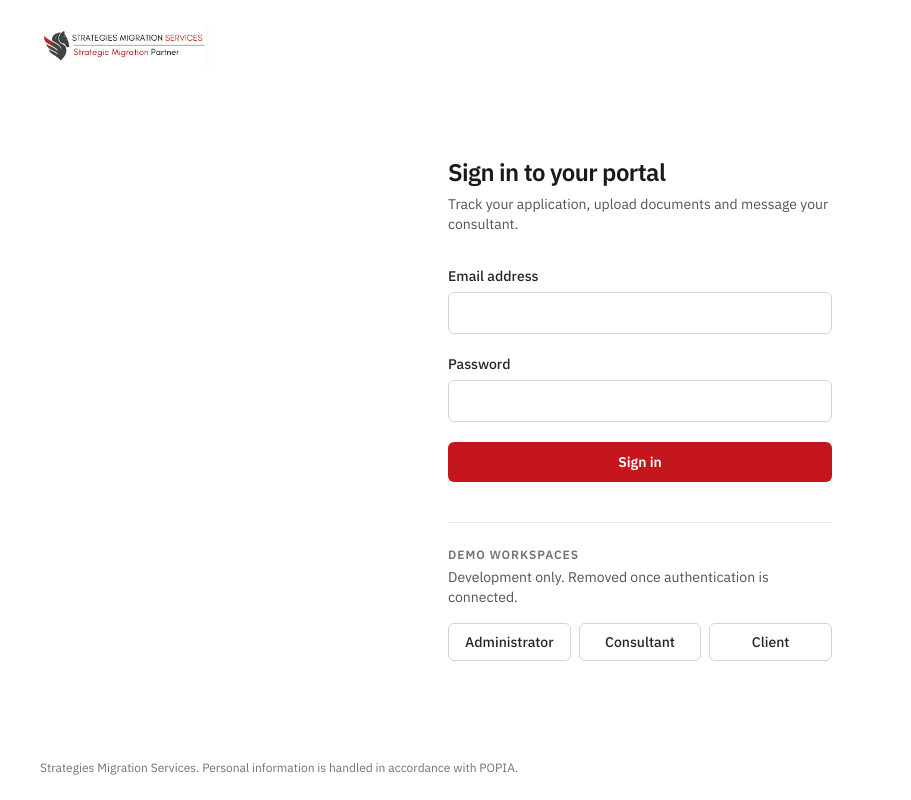
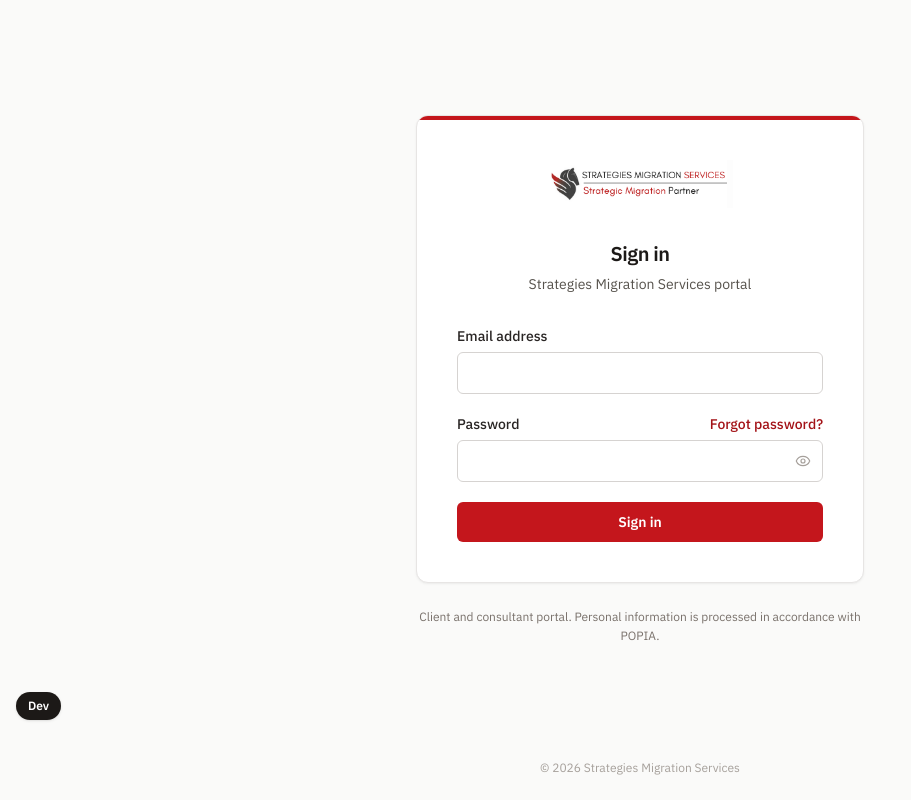
Before and after one commit to Muthambi-Mbulungeni/final-project-api, a React (Vite) app in the folder strategies-web/: page /login in a window 1280 px wide. Shown: the whole page, without its empty margins (0-911 px from the left). Built offline with nearby package versions, Linux system fonts and the light colour scheme.

Commit message:
feat(web): redesigned sign-in with password toggle and caps lock warning, forgot password page, dev-only workspace switcher

```diff
--- a/strategies-web/src/App.jsx
+++ b/strategies-web/src/App.jsx
@@ -1,4 +1,5 @@
 import { Navigate, Route, Routes } from 'react-router-dom'
+import DevRoleSwitcher from './components/dev/DevRoleSwitcher'
 import AppShell from './components/layout/AppShell'
 import { NAVIGATION } from './config/navigation'
 import { getSession, ROLES } from './lib/session'
@@ -9,6 +10,7 @@
 import ClientDashboard from './pages/client/ClientDashboard'
 import ConsultantDashboard from './pages/consultant/ConsultantDashboard'
 import LeadTriage from './pages/consultant/LeadTriage'
+import ForgotPassword from './pages/ForgotPassword'
 import Login from './pages/Login'
 import ModulePlaceholder from './pages/ModulePlaceholder'
 import NotFound from './pages/NotFound'
@@ -45,9 +47,11 @@
 
 export default function App() {
   return (
+    <>
       <Routes>
         <Route path="/" element={<HomeRedirect />} />
         <Route path="/login" element={<Login />} />
+        <Route path="/forgot-password" element={<ForgotPassword />} />
 
         <Route element={<RequireRole role="admin" />}>
           <Route path="/admin" element={<AppShell role="admin" />}>
@@ -72,5 +76,8 @@
 
         <Route path="*" element={<NotFound />} />
       </Routes>
+
+      <DevRoleSwitcher />
+    </>
   )
 }
--- /dev/null
+++ b/strategies-web/src/components/dev/DevRoleSwitcher.jsx
@@ -0,0 +1,50 @@
+import { useState } from 'react'
+import { useNavigate } from 'react-router-dom'
+import { ROLES, startDevSession } from '../../lib/session'
+
+// Development-only shortcut to open each role's workspace before real sign-in exists.
+// Vite sets import.meta.env.DEV to false in production builds, so this never ships.
+export default function DevRoleSwitcher() {
+  const [open, setOpen] = useState(false)
+  const navigate = useNavigate()
+
+  if (!import.meta.env.DEV) return null
+
+  function enterAs(role) {
+    startDevSession(role)
+    setOpen(false)
+    navigate(ROLES[role].home, { replace: true })
+  }
+
+  return (
+    <div className="fixed bottom-20 left-4 z-50 flex flex-col items-start gap-2">
+      {open && (
+        <div role="menu" className="w-52 rounded-lg border border-stone-200 bg-white p-1.5 shadow-md shadow-stone-900/10">
+          <p className="px-2.5 pt-1.5 pb-1 text-[11px] font-semibold uppercase tracking-[0.08em] text-stone-500">
+            Open workspace as
+          </p>
+          {Object.values(ROLES).map((role) => (
+            <button
+              key={role.key}
+              type="button"
+              role="menuitem"
+              onClick={() => enterAs(role.key)}
+              className="block w-full rounded-md px-2.5 py-1.5 text-left text-sm text-stone-800 hover:bg-stone-100"
+            >
+              {role.label}
+            </button>
+          ))}
+        </div>
+      )}
+      <button
+        type="button"
+        onClick={() => setOpen((current) => !current)}
+        aria-expanded={open}
+        aria-haspopup="menu"
+        className="rounded-full bg-stone-900 px-3 py-1.5 text-xs font-semibold text-white shadow-sm hover:bg-stone-800"
+      >
+        Dev
+      </button>
+    </div>
+  )
+}
--- /dev/null
+++ b/strategies-web/src/components/layout/AuthLayout.jsx
@@ -0,0 +1,28 @@
+import logo from '../../assets/strategies-logo.png'
+
+// Centred card layout shared by the sign-in and password reset pages.
+export default function AuthLayout({ children }) {
+  const year = new Date().getFullYear()
+
+  return (
+    <div className="flex min-h-screen flex-col bg-stone-50">
+      <main className="flex flex-1 items-center justify-center px-4 py-12 sm:px-6">
+        <div className="w-full max-w-md">
+          <div className="overflow-hidden rounded-xl border border-stone-200 bg-white shadow-sm shadow-stone-900/5">
+            <div className="h-1 bg-brand-600" aria-hidden="true" />
+            <div className="px-6 py-10 sm:px-10">
+              <img src={logo} alt="Strategies Migration Services" className="mx-auto h-12 w-auto" />
+              <div className="mt-8">{children}</div>
+            </div>
+          </div>
+
+          <p className="mt-6 text-center text-xs leading-relaxed text-stone-500">
+            Client and consultant portal. Personal information is processed in accordance with POPIA.
+          </p>
+        </div>
+      </main>
+
+      <footer className="pb-6 text-center text-xs text-stone-400">© {year} Strategies Migration Services</footer>
+    </div>
+  )
+}
--- /dev/null
+++ b/strategies-web/src/components/ui/TextField.jsx
@@ -0,0 +1,31 @@
+import { inputClasses } from './fieldStyles'
+
+// Labelled text input with an optional error message and an optional
+// element beside the label (e.g. a "Forgot password?" link).
+export default function TextField({ id, label, error, labelAction, ...inputProps }) {
+  const errorId = `${id}-error`
+
+  return (
+    <div>
+      <div className="flex items-center justify-between gap-4">
+        <label htmlFor={id} className="block text-sm font-medium text-stone-800">
+          {label}
+        </label>
+        {labelAction}
+      </div>
+      <input
+        id={id}
+        name={id}
+        aria-invalid={Boolean(error)}
+        aria-describedby={error ? errorId : undefined}
+        className={`mt-1.5 ${inputClasses(Boolean(error))}`}
+        {...inputProps}
+      />
+      {error && (
+        <p id={errorId} className="mt-1.5 text-sm text-brand-700">
+          {error}
+        </p>
+      )}
+    </div>
+  )
+}
--- /dev/null
+++ b/strategies-web/src/components/ui/fieldStyles.js
@@ -0,0 +1,8 @@
+// Classes for text inputs, with an error variant.
+export function inputClasses(hasError) {
+  return `block w-full rounded-md border bg-white px-3 py-2.5 text-sm text-stone-900 placeholder:text-stone-400 focus:outline-none focus:ring-2 ${
+    hasError
+      ? 'border-brand-600 focus:ring-brand-600/20'
+      : 'border-stone-300 focus:border-stone-500 focus:ring-stone-900/10'
+  }`
+}
--- /dev/null
+++ b/strategies-web/src/lib/authMessages.js
@@ -0,0 +1,19 @@
+// Turns a failed sign-in request into a message for the person signing in.
+// Deliberately never reveals whether the email or the password was wrong.
+export function signInErrorMessage(error) {
+  switch (error?.status) {
+    case 400:
+    case 401:
+      return 'The email address or password is incorrect.'
+    case 403:
+      return 'This account is not active. Contact your consultant or the practice administrator.'
+    case 404:
+    case 405:
+    case 501:
+      return 'Sign-in is temporarily unavailable. Please try again later.'
+    case 429:
+      return 'Too many sign-in attempts. Wait a minute and try again.'
+    default:
+      return error?.message || 'Sign-in failed. Please try again.'
+  }
+}
--- /dev/null
+++ b/strategies-web/src/lib/validation.js
@@ -0,0 +1,18 @@
+const EMAIL_PATTERN = /^[^\s@]+@[^\s@]+\.[^\s@]+$/
+
+// Returns an error message for an email address, or undefined when it is valid.
+export function emailError(value) {
+  const email = (value ?? '').trim()
+  if (!email) return 'Enter your email address.'
+  if (!EMAIL_PATTERN.test(email)) return 'Enter a valid email address, like name@example.com.'
+  return undefined
+}
+
+// Returns { field: message } for each invalid sign-in field. Empty when valid.
+export function validateSignIn({ email, password }) {
+  const errors = {}
+  const emailMessage = emailError(email)
+  if (emailMessage) errors.email = emailMessage
+  if (!password) errors.password = 'Enter your password.'
+  return errors
+}
--- /dev/null
+++ b/strategies-web/src/pages/ForgotPassword.jsx
@@ -0,0 +1,114 @@
+import { useState } from 'react'
+import { Link } from 'react-router-dom'
+import { ArrowLeft } from 'lucide-react'
+import AuthLayout from '../components/layout/AuthLayout'
+import TextField from '../components/ui/TextField'
+import { apiPost } from '../lib/api'
+import { useDocumentTitle } from '../lib/useDocumentTitle'
+import { emailError } from '../lib/validation'
+
+function BackToSignIn() {
+  return (
+    <Link
+      to="/login"
+      className="inline-flex items-center gap-1.5 text-sm font-medium text-stone-600 hover:text-stone-900"
+    >
+      <ArrowLeft className="size-4" strokeWidth={1.75} aria-hidden="true" />
+      Back to sign in
+    </Link>
+  )
+}
+
+export default function ForgotPassword() {
+  useDocumentTitle('Reset password')
+  const [email, setEmail] = useState('')
+  const [fieldError, setFieldError] = useState('')
+  const [formError, setFormError] = useState('')
+  const [submitting, setSubmitting] = useState(false)
+  const [sentTo, setSentTo] = useState('')
+
+  function handleChange(event) {
+    setEmail(event.target.value)
+    setFieldError('')
+    setFormError('')
+  }
+
+  async function handleSubmit(event) {
+    event.preventDefault()
+    const message = emailError(email)
+    if (message) {
+      setFieldError(message)
+      return
+    }
+
+    setSubmitting(true)
+    setFormError('')
+
+    try {
+      await apiPost('/api/auth/forgot-password', { email: email.trim() })
+      setSentTo(email.trim())
+    } catch (error) {
+      setFormError(
+        error.status === 429 ? 'Too many requests. Wait a minute and try again.' : error.message,
+      )
+    } finally {
+      setSubmitting(false)
+    }
+  }
+
+  // The same confirmation is shown whether or not the account exists,
+  // so the form cannot be used to discover which emails are registered.
+  if (sentTo) {
+    return (
+      <AuthLayout>
+        <h1 className="text-center text-xl font-semibold tracking-tight text-stone-900">Check your email</h1>
+        <p className="mt-3 text-center text-sm leading-relaxed text-stone-600">
+          If an account exists for <span className="font-medium text-stone-900">{sentTo}</span>, you'll receive a
+          link to reset your password shortly.
+        </p>
+        <div className="mt-8 text-center">
+          <BackToSignIn />
+        </div>
+      </AuthLayout>
+    )
+  }
+
+  return (
+    <AuthLayout>
+      <h1 className="text-center text-xl font-semibold tracking-tight text-stone-900">Reset your password</h1>
+      <p className="mt-1.5 text-center text-sm text-stone-600">
+        Enter the email address for your account and we'll send you a reset link.
+      </p>
+
+      <form noValidate onSubmit={handleSubmit} className="mt-8 space-y-5">
+        {formError && (
+          <div role="alert" className="rounded-md border border-brand-200 bg-brand-50 px-3 py-2.5 text-sm text-brand-800">
+            {formError}
+          </div>
+        )}
+
+        <TextField
+          id="email"
+          label="Email address"
+          type="email"
+          autoComplete="email"
+          value={email}
+          onChange={handleChange}
+          error={fieldError}
+        />
+
+        <button
+          type="submit"
+          disabled={submitting}
+          className="w-full rounded-md bg-brand-600 px-4 py-2.5 text-sm font-semibold text-white transition-colors hover:bg-brand-700 disabled:cursor-wait disabled:opacity-70"
+        >
+          {submitting ? 'Sending…' : 'Send reset link'}
+        </button>
+      </form>
+
+      <div className="mt-8 text-center">
+        <BackToSignIn />
+      </div>
+    </AuthLayout>
+  )
+}
--- a/strategies-web/src/pages/Login.jsx
+++ b/strategies-web/src/pages/Login.jsx
@@ -1,101 +1,72 @@
 import { useState } from 'react'
-import { useNavigate } from 'react-router-dom'
-import logo from '../assets/strategies-logo.png'
-import { ROLES, startDevSession } from '../lib/session'
-
-const EMAIL_PATTERN = /^[^\s@]+@[^\s@]+\.[^\s@]+$/
-
-function validate(values) {
-  const errors = {}
-  const email = values.email.trim()
-
-  if (!email) {
-    errors.email = 'Enter your email address.'
-  } else if (!EMAIL_PATTERN.test(email)) {
-    errors.email = 'Enter a valid email address, like name@example.com.'
-  }
-
-  if (!values.password) {
-    errors.password = 'Enter your password.'
-  }
-
-  return errors
-}
-
-function Field({ id, label, error, ...inputProps }) {
-  const errorId = `${id}-error`
-
-  return (
-    <div>
-      <label htmlFor={id} className="block text-sm font-medium text-stone-800">
-        {label}
-      </label>
-      <input
-        id={id}
-        name={id}
-        aria-invalid={Boolean(error)}
-        aria-describedby={error ? errorId : undefined}
-        className={`mt-1.5 block w-full rounded-md border bg-white px-3 py-2.5 text-sm text-stone-900 placeholder:text-stone-400 focus:outline-none focus:ring-2 ${
-          error
-            ? 'border-brand-600 focus:ring-brand-600/20'
-            : 'border-stone-300 focus:border-stone-500 focus:ring-stone-900/10'
-        }`}
-        {...inputProps}
-      />
-      {error && (
-        <p id={errorId} className="mt-1.5 text-sm text-brand-700">
-          {error}
-        </p>
-      )}
-    </div>
-  )
-}
+import { Link } from 'react-router-dom'
+import { Eye, EyeOff } from 'lucide-react'
+import AuthLayout from '../components/layout/AuthLayout'
+import { inputClasses } from '../components/ui/fieldStyles'
+import TextField from '../components/ui/TextField'
+import { apiPost } from '../lib/api'
+import { signInErrorMessage } from '../lib/authMessages'
+import { useDocumentTitle } from '../lib/useDocumentTitle'
+import { validateSignIn } from '../lib/validation'
 
 export default function Login() {
-  const navigate = useNavigate()
+  useDocumentTitle('Sign in')
   const [values, setValues] = useState({ email: '', password: '' })
   const [errors, setErrors] = useState({})
-  const [notice, setNotice] = useState('')
+  const [formError, setFormError] = useState('')
+  const [submitting, setSubmitting] = useState(false)
+  const [showPassword, setShowPassword] = useState(false)
+  const [capsLockOn, setCapsLockOn] = useState(false)
 
   function handleChange(event) {
     const { name, value } = event.target
     setValues((previous) => ({ ...previous, [name]: value }))
+    setFormError('')
     if (errors[name]) {
       setErrors((previous) => ({ ...previous, [name]: undefined }))
     }
   }
 
-  function handleSubmit(event) {
+  function handlePasswordKey(event) {
+    setCapsLockOn(Boolean(event.getModifierState?.('CapsLock')))
+  }
+
+  async function handleSubmit(event) {
     event.preventDefault()
-    const found = validate(values)
+    const found = validateSignIn(values)
     setErrors(found)
     if (Object.keys(found).length > 0) return
 
-    setNotice(
-      'Email and password sign-in becomes available once authentication is connected. Use a demo workspace below for now.',
-    )
+    setSubmitting(true)
+    setFormError('')
+
+    try {
+      await apiPost('/api/auth/login', { email: values.email.trim(), password: values.password })
+      // The login response contract (token, expiry, role) has not been published yet,
+      // so a successful response cannot start a session. Finish this once it is.
+      setFormError(signInErrorMessage({ status: 501 }))
+    } catch (error) {
+      setFormError(signInErrorMessage(error))
+    } finally {
+      setSubmitting(false)
+    }
   }
 
-  function enterAs(role) {
-    startDevSession(role)
-    navigate(ROLES[role].home, { replace: true })
-  }
+  const passwordErrorId = 'password-error'
 
   return (
-    <div className="flex min-h-screen flex-col bg-white">
-      <header className="px-6 py-6 sm:px-10">
-        <img src={logo} alt="Strategies Migration Services" className="h-11 w-auto" />
-      </header>
-
-      <main className="flex flex-1 items-start justify-center px-6 pt-6 pb-16 sm:pt-16">
-        <div className="w-full max-w-sm">
-          <h1 className="text-2xl font-semibold tracking-tight text-stone-900">Sign in to your portal</h1>
-          <p className="mt-1.5 text-sm text-stone-600">
-            Track your application, upload documents and message your consultant.
-          </p>
+    <AuthLayout>
+      <h1 className="text-center text-xl font-semibold tracking-tight text-stone-900">Sign in</h1>
+      <p className="mt-1.5 text-center text-sm text-stone-600">Strategies Migration Services portal</p>
 
       <form noValidate onSubmit={handleSubmit} className="mt-8 space-y-5">
-            <Field
+        {formError && (
+          <div role="alert" className="rounded-md border border-brand-200 bg-brand-50 px-3 py-2.5 text-sm text-brand-800">
+            {formError}
+          </div>
+        )}
+
+        <TextField
           id="email"
           label="Email address"
           type="email"
@@ -104,52 +75,60 @@
           onChange={handleChange}
           error={errors.email}
         />
-            <Field
+
+        <div>
+          <div className="flex items-center justify-between gap-4">
+            <label htmlFor="password" className="block text-sm font-medium text-stone-800">
+              Password
+            </label>
+            <Link to="/forgot-password" className="text-sm font-medium text-brand-700 hover:text-brand-800">
+              Forgot password?
+            </Link>
+          </div>
+          <div className="relative mt-1.5">
+            <input
               id="password"
-              label="Password"
-              type="password"
+              name="password"
+              type={showPassword ? 'text' : 'password'}
               autoComplete="current-password"
               value={values.password}
               onChange={handleChange}
-              error={errors.password}
+              onKeyDown={handlePasswordKey}
+              onKeyUp={handlePasswordKey}
+              aria-invalid={Boolean(errors.password)}
+              aria-describedby={errors.password ? passwordErrorId : undefined}
+              className={`${inputClasses(Boolean(errors.password))} pr-11`}
             />
-
-            {notice && (
-              <p role="status" className="rounded-md border border-stone-200 bg-white px-3 py-2.5 text-sm text-stone-700">
-                {notice}
+            <button
+              type="button"
+              onClick={() => setShowPassword((current) => !current)}
+              aria-label={showPassword ? 'Hide password' : 'Show password'}
+              aria-pressed={showPassword}
+              className="absolute inset-y-0 right-0 flex items-center px-3 text-stone-400 hover:text-stone-700"
+            >
+              {showPassword ? (
+                <EyeOff className="size-4" strokeWidth={1.75} aria-hidden="true" />
+              ) : (
+                <Eye className="size-4" strokeWidth={1.75} aria-hidden="true" />
+              )}
+            </button>
+          </div>
+          {capsLockOn && <p className="mt-1.5 text-xs font-medium text-amber-700">Caps Lock is on.</p>}
+          {errors.password && (
+            <p id={passwordErrorId} className="mt-1.5 text-sm text-brand-700">
+              {errors.password}
             </p>
           )}
+        </div>
 
         <button
           type="submit"
-              className="w-full rounded-md bg-brand-600 px-4 py-2.5 text-sm font-semibold text-white transition-colors hover:bg-brand-700"
+          disabled={submitting}
+          className="w-full rounded-md bg-brand-600 px-4 py-2.5 text-sm font-semibold text-white transition-colors hover:bg-brand-700 disabled:cursor-wait disabled:opacity-70"
         >
-              Sign in
+          {submitting ? 'Signing in…' : 'Sign in'}
         </button>
       </form>
-
-          <div className="mt-10 border-t border-stone-200 pt-6">
-            <p className="text-xs font-semibold uppercase tracking-[0.08em] text-stone-500">Demo workspaces</p>
-            <p className="mt-1 text-sm text-stone-600">Development only. Removed once authentication is connected.</p>
-            <div className="mt-4 grid grid-cols-3 gap-2">
-              {Object.values(ROLES).map((role) => (
-                <button
-                  key={role.key}
-                  type="button"
-                  onClick={() => enterAs(role.key)}
-                  className="rounded-md border border-stone-300 bg-white px-2 py-2 text-sm font-medium text-stone-800 transition-colors hover:border-stone-400 hover:bg-stone-50"
-                >
-                  {role.label}
-                </button>
-              ))}
-            </div>
-          </div>
-        </div>
-      </main>
-
-      <footer className="px-6 py-6 text-xs text-stone-500 sm:px-10">
-        Strategies Migration Services. Personal information is handled in accordance with POPIA.
-      </footer>
-    </div>
+    </AuthLayout>
   )
 }
```
Also changed, not shown: strategies-web/src/lib/api.js, 2 other files (tests, documents, lock files or other folders). Lines whose indentation alone changed are shown as unchanged.
